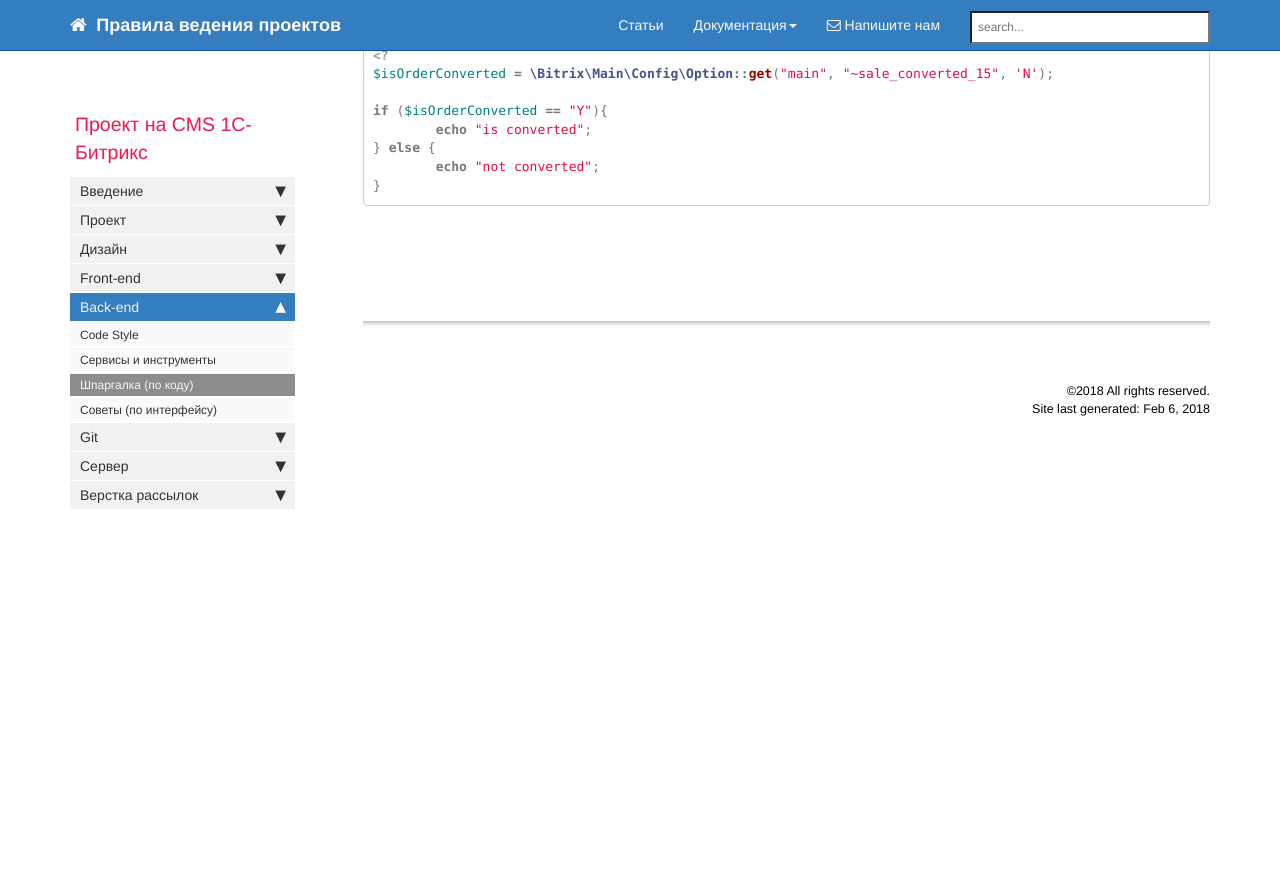
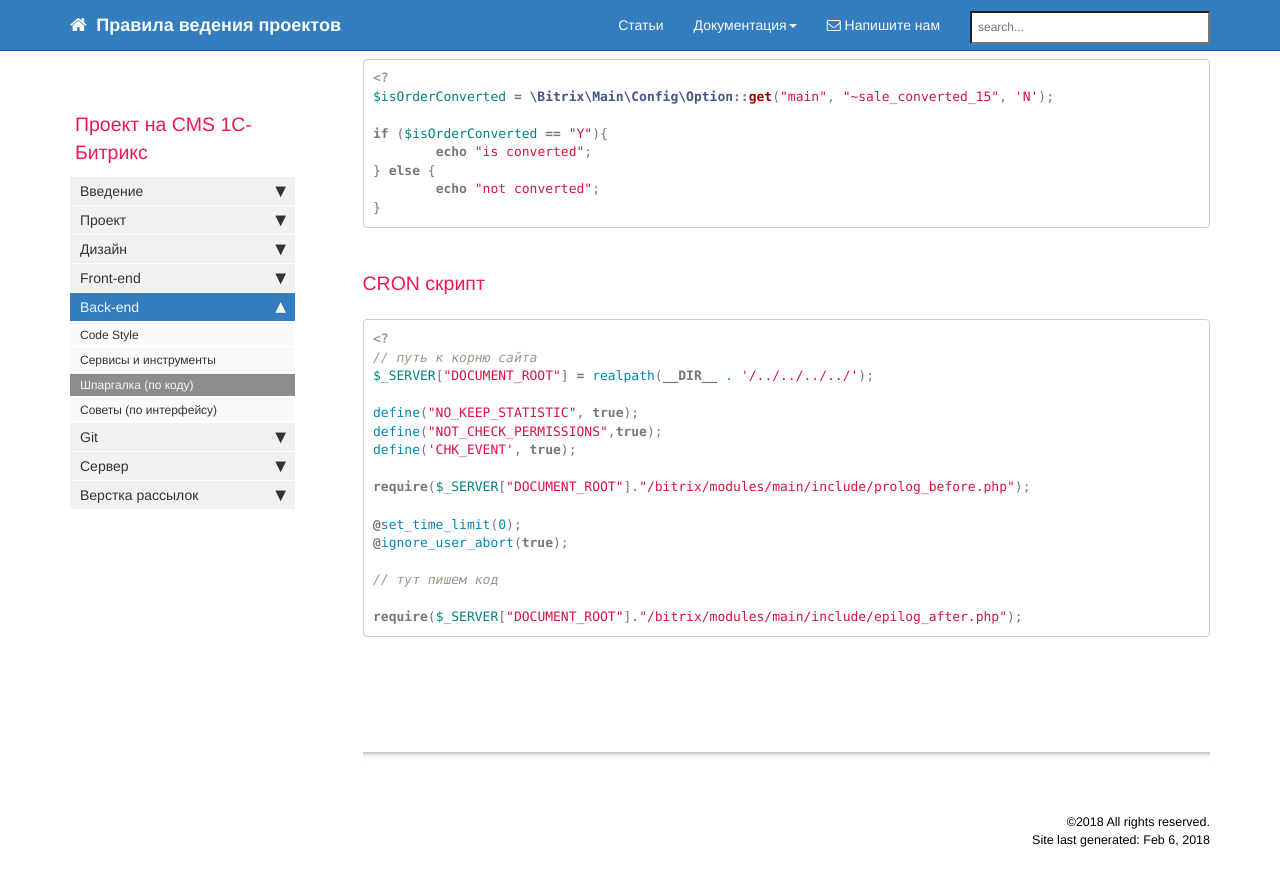
Before and after one commit to gdecider/gdecider.github.io, a Jekyll site: the page built from pages/bx/bx_back-shpora.md, in a window 1280 px wide and 900 px high, scrolled down 12490 px. Shown: the top 886 px of the window. Built offline with Jekyll 4.4.1, drawn with Linux system fonts in a browser that asks for light colours; nearby versions of some CDN libraries; comment, search, counter and statistics services are not loaded.

Commit message:
Update bx_back-shpora.md

````diff
--- a/pages/bx/bx_back-shpora.md
+++ b/pages/bx/bx_back-shpora.md
@@ -586,3 +586,24 @@ if ($isOrderConverted == "Y"){
 	echo "not converted";
 }
 ```
+
+### CRON скрипт
+
+```php
+<?
+// путь к корню сайта
+$_SERVER["DOCUMENT_ROOT"] = realpath(__DIR__ . '/../../../../');
+
+define("NO_KEEP_STATISTIC", true);
+define("NOT_CHECK_PERMISSIONS",true);
+define('CHK_EVENT', true);
+
+require($_SERVER["DOCUMENT_ROOT"]."/bitrix/modules/main/include/prolog_before.php");
+
+@set_time_limit(0);
+@ignore_user_abort(true);
+
+// тут пишем код
+
+require($_SERVER["DOCUMENT_ROOT"]."/bitrix/modules/main/include/epilog_after.php");
+```
````
